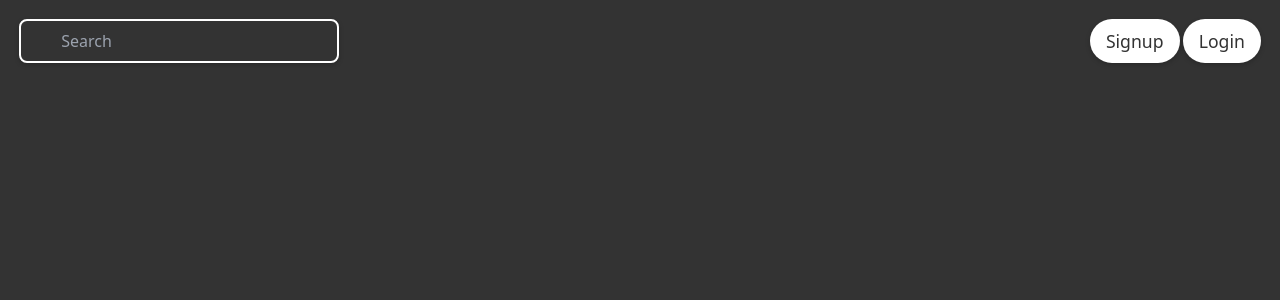
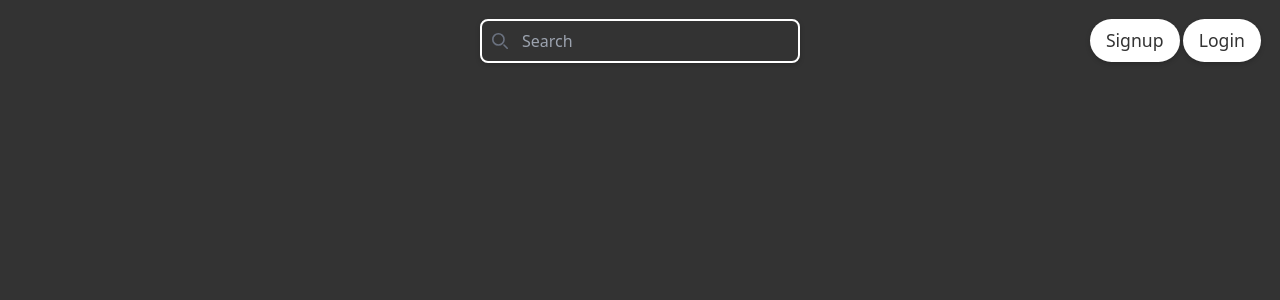
Before and after one commit to MBotond21/thingy, a React (Vite) app: page / in a window 1280 px wide. Shown: the top 300 px of the page. Built offline with nearby package versions, Linux system fonts and the light colour scheme.

Commit message:
changed search bar design

```diff
--- a/src/components/SearchBar.tsx
+++ b/src/components/SearchBar.tsx
@@ -1,7 +1,14 @@
-export default function SearchBar(){
+export default function SearchBar() {
     return <>
         <div className="search-cont">
-            <input type="text" id="term" placeholder="Search" />
+            <div className="absolute left-cstm">
+                <div className="absolute inset-y-0 start-0 flex items-center ps-3 pointer-events-none">
+                    <svg className="w-4 h-4 text-gray-500 dark:text-gray-400" aria-hidden="true" xmlns="http://www.w3.org/2000/svg" fill="none" viewBox="0 0 20 20">
+                        <path stroke="currentColor" strokeLinecap="round" strokeLinejoin="round" strokeWidth="2" d="m19 19-4-4m0-7A7 7 0 1 1 1 8a7 7 0 0 1 14 0Z" />
+                    </svg>
+                </div>
+                <input type="text" id="term" placeholder="Search" />
+            </div>
         </div>
     </>
 }
```
